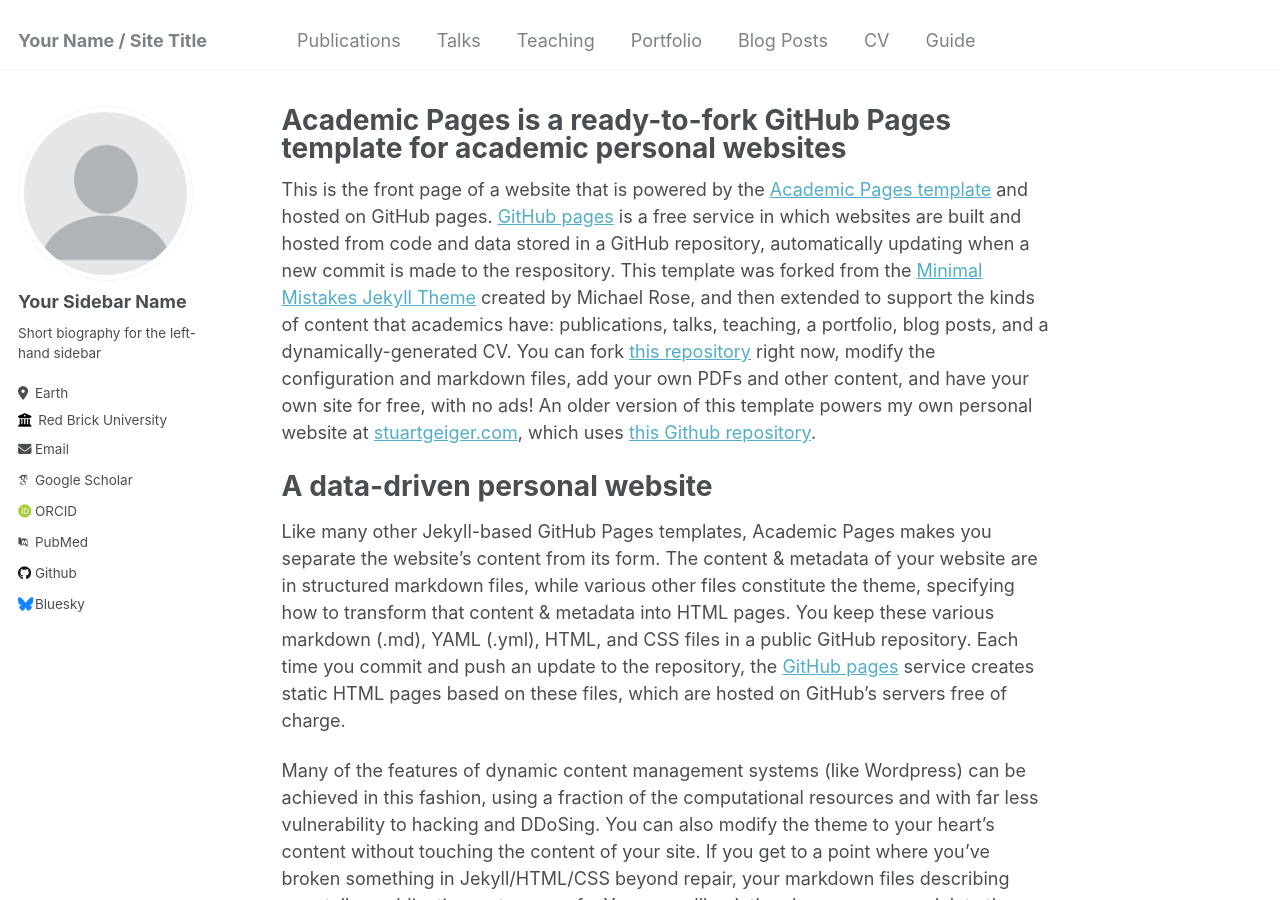
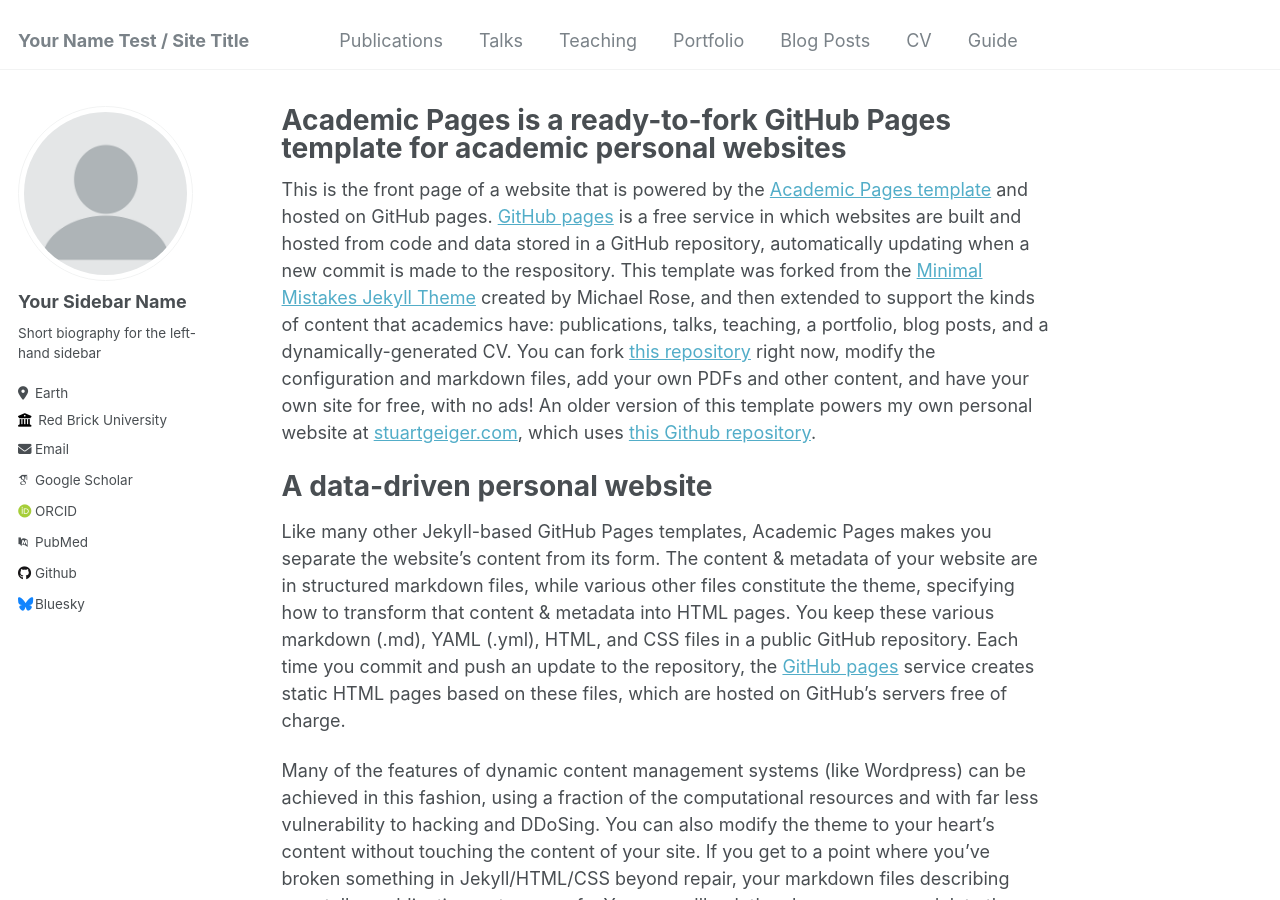
Before and after one commit to Qvapil/Qvapil.github.io, a Jekyll site: the page built from _pages/about.md, in a window 1280 px wide and 900 px high. Built offline with Jekyll 4.4.1, drawn with Linux system fonts in a browser that asks for light colours; some web fonts are replaced.

Commit message:
Update _config.yml

```diff
--- a/_config.yml
+++ b/_config.yml
@@ -8,7 +8,7 @@
 
 # Basic Site Settings
 locale                   : "en-US"
-title                    : "Your Name / Site Title"
+title                    : "Your Name Test / Site Title"
 title_separator          : "-"
 name                     : &name "Your Name"
 description              : &description "personal description"
```
